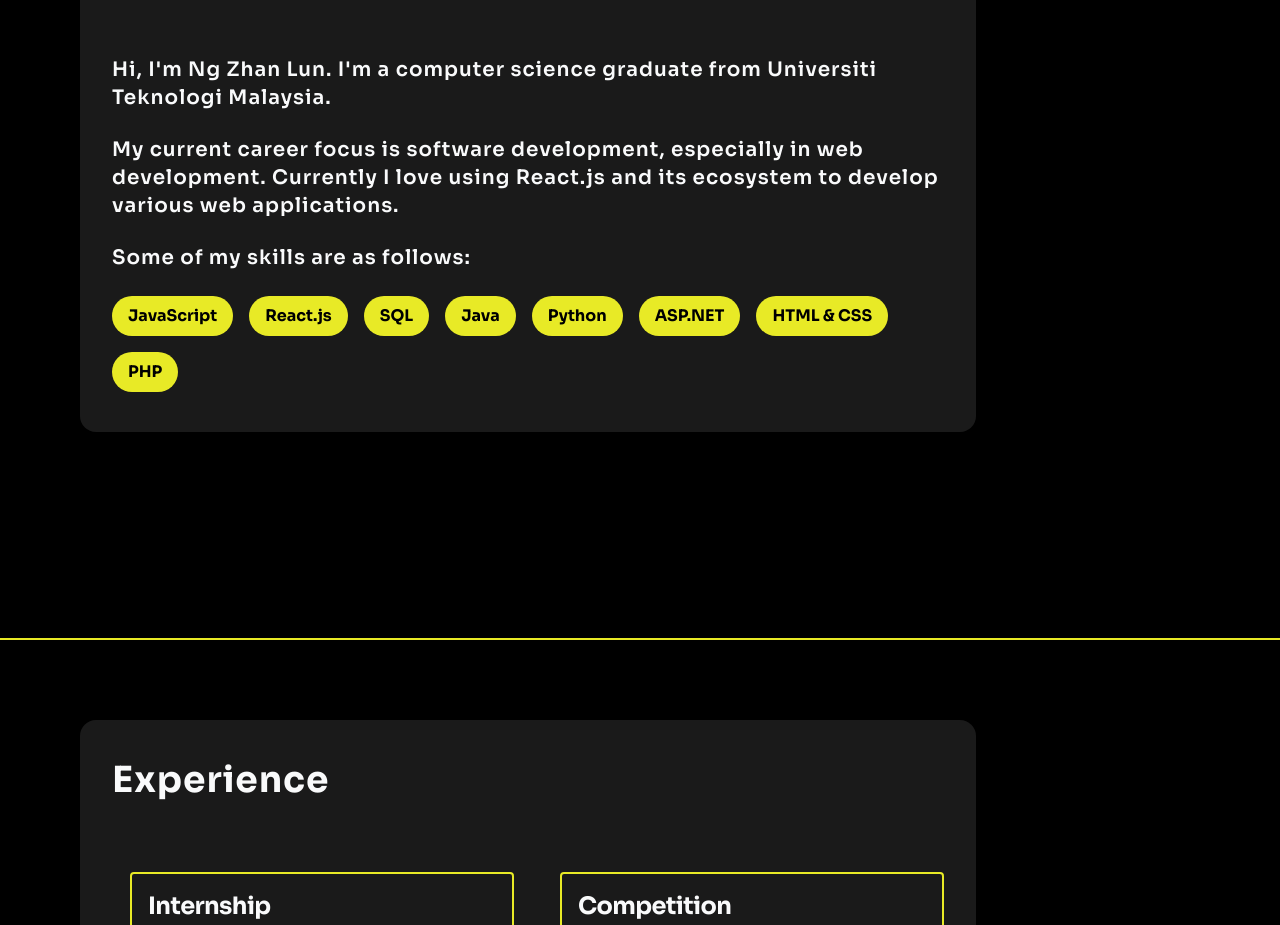
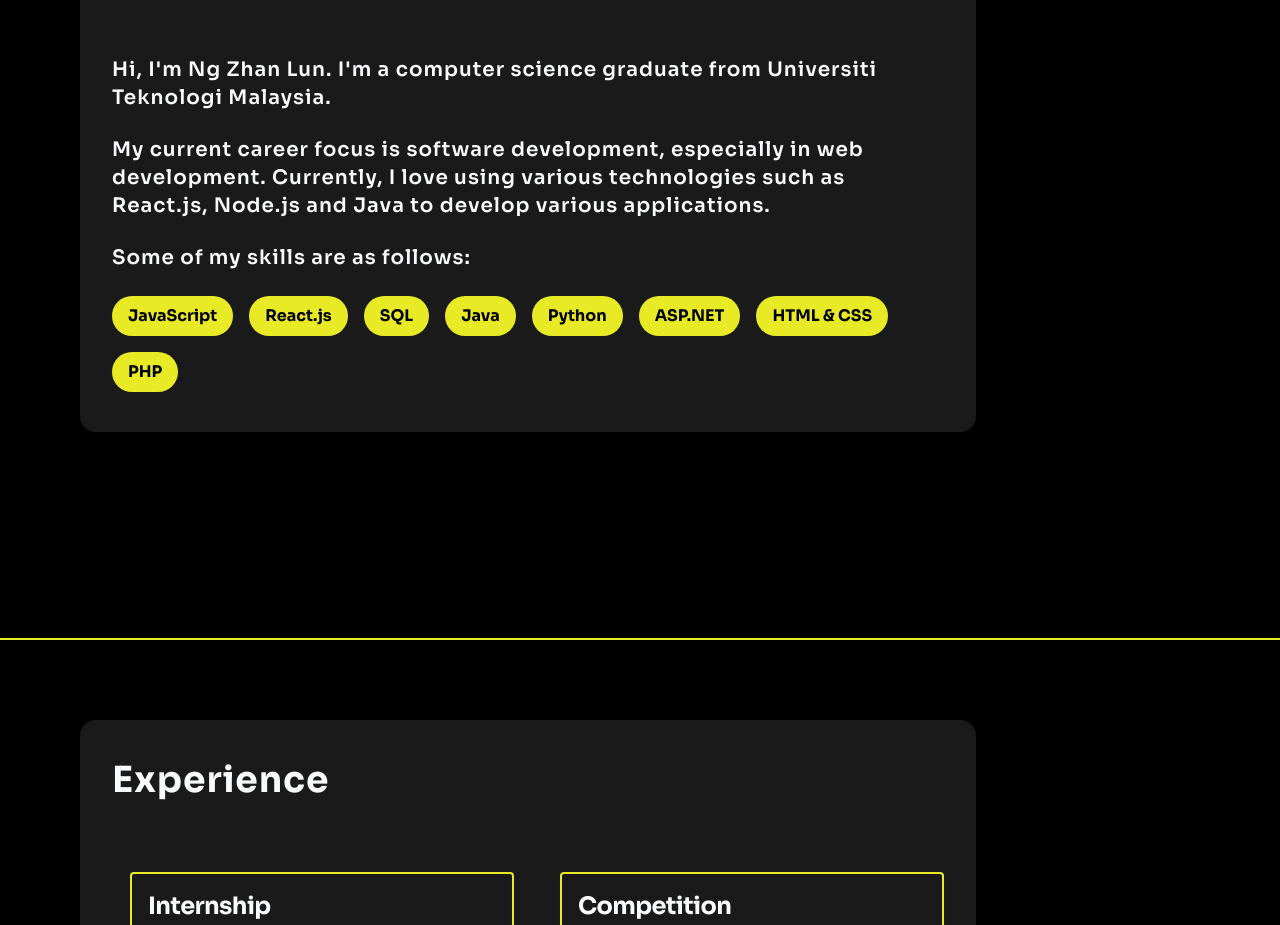
Before and after one commit to zhanlun/zhanlun.github.io, a React (Create React App) app: page /#experience in a window 1280 px wide. Shown: the part 960-1885 px from the top of the page. Built offline with nearby package versions, Linux system fonts and the light colour scheme.

Commit message:
Update about section

```diff
--- a/src/pageSections/AboutSection.js
+++ b/src/pageSections/AboutSection.js
@@ -14,7 +14,7 @@ export const AboutSection = ({ id, setActiveSectionId }) => {
       </SectionTitle>
       <SectionContent>
         <StyledParagraph>Hi, I'm Ng Zhan Lun. I'm a computer science graduate from Universiti Teknologi Malaysia.</StyledParagraph>
-        <StyledParagraph>My current career focus is software development, especially in web development. Currently I love using React.js and its ecosystem to develop various web applications.</StyledParagraph>
+        <StyledParagraph>My current career focus is software development, especially in web development. Currently, I love using various technologies such as React.js, Node.js and Java to develop various applications.</StyledParagraph>
         <StyledParagraph>Some of my skills are as follows:</StyledParagraph>
         <ul className="flex flex-wrap gap-4 mt-4">
           {
```
